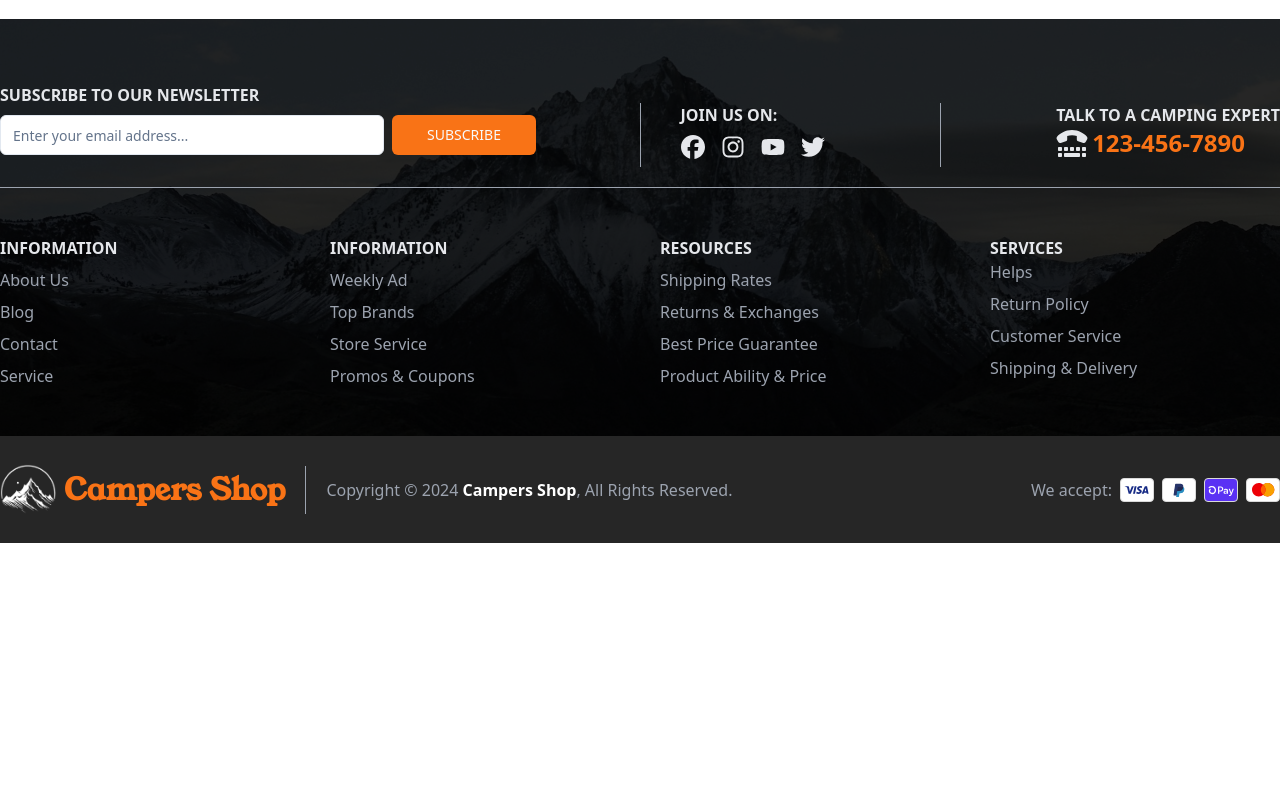
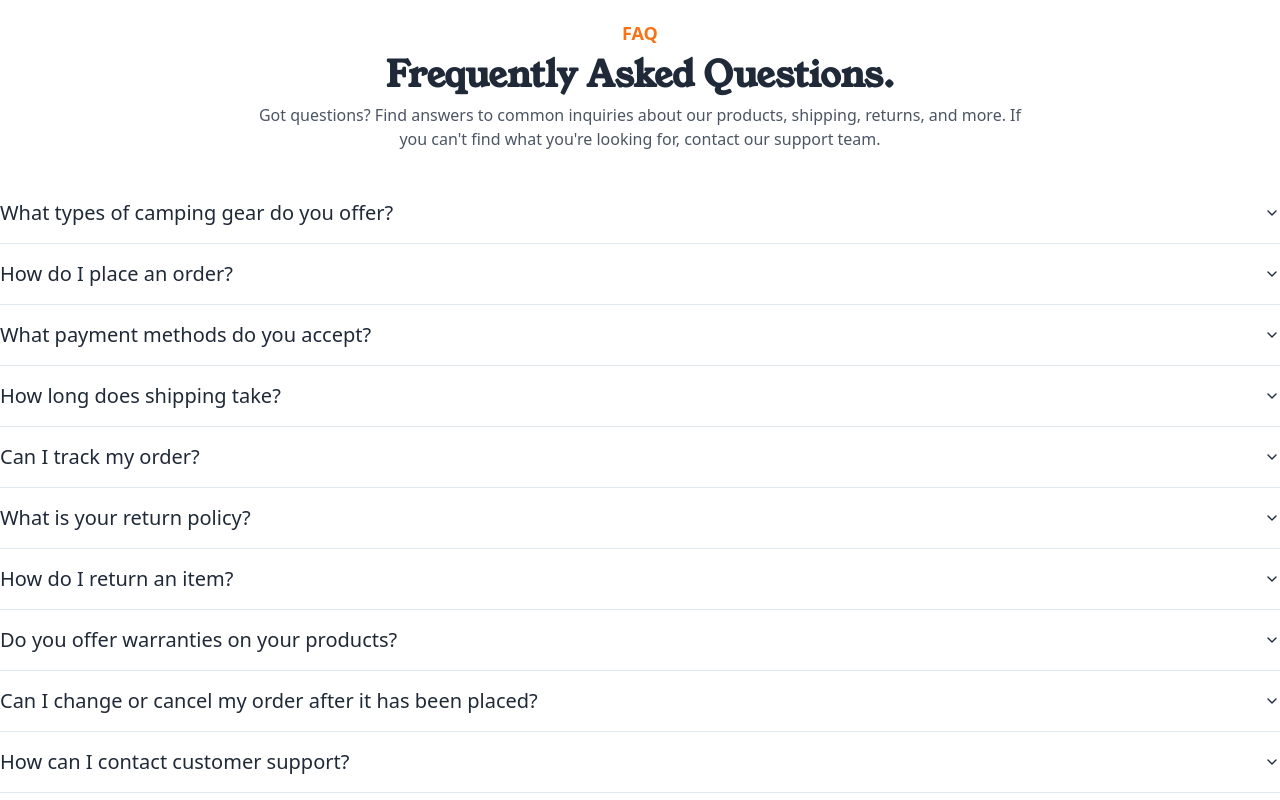
Before and after one commit to shakib2123/Campers-Shop-client, a React (Vite) app: page / in a window 1280 px wide. Shown: the part 2680-3480 px from the top of the page. Before the commit the page ends 3223 px from the top, so only its background shows below. Built offline with nearby package versions, Linux system fonts and the light colour scheme.

Commit message:
FAQ section completed

```diff
--- a/package.json
+++ b/package.json
@@ -10,6 +10,7 @@
     "preview": "vite preview"
   },
   "dependencies": {
+    "@radix-ui/react-accordion": "^1.2.0",
     "@radix-ui/react-dialog": "^1.1.1",
     "@radix-ui/react-label": "^2.1.0",
     "@radix-ui/react-slot": "^1.1.0",
--- /dev/null
+++ b/src/components/FAQ/FAQSection.tsx
@@ -0,0 +1,101 @@
+import {
+  Accordion,
+  AccordionContent,
+  AccordionItem,
+  AccordionTrigger,
+} from "../ui/accordion";
+
+const FAQData = [
+  {
+    id: 1,
+    question: "What types of camping gear do you offer?",
+    answer:
+      "We offer a wide range of camping gear including tents, sleeping bags, cooking equipment, outdoor furniture, and various accessories to enhance your camping experience.",
+  },
+  {
+    id: 2,
+    question: "How do I place an order?",
+    answer:
+      "To place an order, simply browse through our products, add your desired items to the cart, and proceed to checkout. You'll need to provide your shipping information and select a payment method to complete your purchase.",
+  },
+  {
+    id: 3,
+    question: "What payment methods do you accept?",
+    answer:
+      "We accept various payment methods including credit/debit cards and PayPal. For certain regions, we also offer cash on delivery (COD) options.",
+  },
+  {
+    id: 4,
+    question: "How long does shipping take?",
+    answer:
+      "Shipping times vary depending on your location and the shipping method selected. Typically, standard shipping takes 5-7 business days, while express shipping options can deliver within 2-3 business days.",
+  },
+  {
+    id: 5,
+    question: "Can I track my order?",
+    answer:
+      "Yes, once your order is shipped, you will receive a tracking number via email. You can use this number to track your order's progress through our website or the carrier's website.",
+  },
+  {
+    id: 6,
+    question: "What is your return policy?",
+    answer:
+      "We offer a 30-day return policy on most items. If you're not satisfied with your purchase, you can return it for a full refund or exchange. Please ensure the items are in their original condition and packaging.",
+  },
+  {
+    id: 7,
+    question: "How do I return an item?",
+    answer:
+      "To return an item, please contact our customer service team with your order number and the reason for return. They will provide you with a return authorization and instructions on how to send the item back.",
+  },
+  {
+    id: 8,
+    question: "Do you offer warranties on your products?",
+    answer:
+      "Yes, many of our products come with manufacturer warranties. The warranty details can be found on the product page or in the documentation included with your purchase.",
+  },
+  {
+    id: 9,
+    question: "Can I change or cancel my order after it has been placed?",
+    answer:
+      "If you need to change or cancel your order, please contact our customer service team as soon as possible. If the order has not yet been processed or shipped, we will do our best to accommodate your request.",
+  },
+  {
+    id: 10,
+    question: "How can I contact customer support?",
+    answer:
+      "You can contact our customer support team via email at support@campersshop.com or by calling our toll-free number 1-800-123-4567. Our team is available Monday to Friday from 9 AM to 6 PM (EST) to assist you with any inquiries.",
+  },
+];
+
+const FAQSection = () => {
+  return (
+    <section className="my-20 lg:my-28 px-3 lg:px-0">
+      <div className="mx-auto text-center max-w-3xl mb-8 space-y-2">
+        <p className="text-orange-500 font-semibold text-sm md:text-lg">FAQ</p>
+        <h2 className="text-3xl md:text-4xl text-gray-800 font-bold text-center font-young-serif">
+          Frequently Asked Questions.
+        </h2>
+        <p className="text-gray-600">
+          Got questions? Find answers to common inquiries about our products,
+          shipping, returns, and more. If you can't find what you're looking
+          for, contact our support team.
+        </p>
+      </div>
+      <div>
+        <Accordion type="single" collapsible className="w-full">
+          {FAQData.map((item) => (
+            <AccordionItem value={`item-${item.id}`} key={item.id}>
+              <AccordionTrigger className="text-xl text-gray-800">
+                {item.question}
+              </AccordionTrigger>
+              <AccordionContent>{item.answer}</AccordionContent>
+            </AccordionItem>
+          ))}
+        </Accordion>
+      </div>
+    </section>
+  );
+};
+
+export default FAQSection;
--- a/src/components/layout/Footer.tsx
+++ b/src/components/layout/Footer.tsx
@@ -35,7 +35,7 @@ const Footer = () => {
                     placeholder="Enter your email address..."
                   />
                   <Button
-                    className="bg-orange-500 hover:bg-orange-300 w-36"
+                    className="bg-green-500 hover:bg-green-300 w-36"
                     type="submit"
                   >
                     SUBSCRIBE
@@ -110,7 +110,7 @@ const Footer = () => {
                         <path d="M38.3 241.3L15.1 200.6c-9.2-16.2-8.4-36.5 4.5-50C61.4 106.8 144.7 48 256 48s194.6 58.8 236.4 102.6c12.9 13.5 13.7 33.8 4.5 50l-23.1 40.7c-7.5 13.2-23.3 19.3-37.8 14.6l-81.1-26.6c-13.1-4.3-22-16.6-22-30.4V144c-49.6-18.1-104-18.1-153.6 0v54.8c0 13.8-8.9 26.1-22 30.4L76.1 255.8c-14.5 4.7-30.3-1.4-37.8-14.6zM32 336c0-8.8 7.2-16 16-16H80c8.8 0 16 7.2 16 16v32c0 8.8-7.2 16-16 16H48c-8.8 0-16-7.2-16-16V336zm0 96c0-8.8 7.2-16 16-16H80c8.8 0 16 7.2 16 16v32c0 8.8-7.2 16-16 16H48c-8.8 0-16-7.2-16-16V432zM144 320h32c8.8 0 16 7.2 16 16v32c0 8.8-7.2 16-16 16H144c-8.8 0-16-7.2-16-16V336c0-8.8 7.2-16 16-16zm80 16c0-8.8 7.2-16 16-16h32c8.8 0 16 7.2 16 16v32c0 8.8-7.2 16-16 16H240c-8.8 0-16-7.2-16-16V336zm112-16h32c8.8 0 16 7.2 16 16v32c0 8.8-7.2 16-16 16H336c-8.8 0-16-7.2-16-16V336c0-8.8 7.2-16 16-16zm80 16c0-8.8 7.2-16 16-16h32c8.8 0 16 7.2 16 16v32c0 8.8-7.2 16-16 16H432c-8.8 0-16-7.2-16-16V336zm16 80h32c8.8 0 16 7.2 16 16v32c0 8.8-7.2 16-16 16H432c-8.8 0-16-7.2-16-16V432c0-8.8 7.2-16 16-16zM128 432c0-8.8 7.2-16 16-16H368c8.8 0 16 7.2 16 16v32c0 8.8-7.2 16-16 16H144c-8.8 0-16-7.2-16-16V432z" />
                       </svg>
                     </p>
-                    <p className="text-orange-500">123-456-7890</p>
+                    <p className="text-green-500">123-456-7890</p>
                   </div>
                 </div>
               </div>
--- a/src/components/layout/MobileMenu.tsx
+++ b/src/components/layout/MobileMenu.tsx
@@ -56,8 +56,8 @@ const MobileMenu = () => {
               <NavLink
                 key={route.path}
                 className={({ isActive }) =>
-                  ` text-lg font-medium text-gray-800 hover:text-orange-500 py-3 hover:border-b-2 hover:border-orange-500 ${
-                    isActive ? "text-orange-500" : ""
+                  ` text-lg font-medium text-gray-800 hover:text-green-500 py-3 hover:border-b-2 hover:border-green-500 ${
+                    isActive ? "text-green-500" : ""
                   }`
                 }
                 to={route.path}
--- a/src/components/layout/Navbar.tsx
+++ b/src/components/layout/Navbar.tsx
@@ -25,21 +25,11 @@ const Navbar = () => {
           </Link>
         </div>
         <div className="hidden md:flex items-center gap-6">
-          {/* <NavLink
-            className={({ isActive }) =>
-              isActive
-                ? "text-orange-500 border-b-2 border-orange-500 font-medium"
-                : "text-gray-100 hover:text-orange-500 hover:border-b-2 font-medium hover:border-orange-500"
-            }
-            to="/contact-us"
-          >
-            Contact Us
-          </NavLink> */}
           <NavLink
             className={({ isActive }) =>
               isActive
-                ? "text-orange-500 border-b-2 border-orange-500 font-medium"
-                : "text-gray-100 hover:text-orange-500 hover:border-b-2 font-medium hover:border-orange-500"
+                ? "text-green-500 border-b-2 border-green-500 font-medium"
+                : "text-gray-100 hover:text-green-500 hover:border-b-2 font-medium hover:border-green-500"
             }
             to="/products"
           >
@@ -49,8 +39,8 @@ const Navbar = () => {
           <NavLink
             className={({ isActive }) =>
               isActive
-                ? "text-orange-500 border-b-2 border-orange-500 font-medium"
-                : "text-gray-100 hover:text-orange-500 hover:border-b-2 font-medium hover:border-orange-500"
+                ? "text-green-500 border-b-2 border-green-500 font-medium"
+                : "text-gray-100 hover:text-green-500 hover:border-b-2 font-medium hover:border-green-500"
             }
             to="/about"
           >
@@ -62,8 +52,8 @@ const Navbar = () => {
             className={({ isActive }) =>
               `font-medium flex items-center gap-1 ${
                 isActive
-                  ? "text-orange-500"
-                  : "text-gray-100 hover:text-orange-500"
+                  ? "text-green-500"
+                  : "text-gray-100 hover:text-green-500"
               }`
             }
             to="/cart"
@@ -88,8 +78,8 @@ const Navbar = () => {
             className={({ isActive }) =>
               `font-medium flex items-center gap-1 ${
                 isActive
-                  ? "text-orange-500"
-                  : "text-gray-100 hover:text-orange-500"
+                  ? "text-green-500"
+                  : "text-gray-100 hover:text-green-500"
               }`
             }
             to="/wishlist"
--- /dev/null
+++ b/src/components/ui/accordion.tsx
@@ -0,0 +1,56 @@
+import * as React from "react"
+import * as AccordionPrimitive from "@radix-ui/react-accordion"
+import { ChevronDown } from "lucide-react"
+
+import { cn } from "@/lib/utils"
+
+const Accordion = AccordionPrimitive.Root
+
+const AccordionItem = React.forwardRef<
+  React.ElementRef<typeof AccordionPrimitive.Item>,
+  React.ComponentPropsWithoutRef<typeof AccordionPrimitive.Item>
+>(({ className, ...props }, ref) => (
+  <AccordionPrimitive.Item
+    ref={ref}
+    className={cn("border-b", className)}
+    {...props}
+  />
+))
+AccordionItem.displayName = "AccordionItem"
+
+const AccordionTrigger = React.forwardRef<
+  React.ElementRef<typeof AccordionPrimitive.Trigger>,
+  React.ComponentPropsWithoutRef<typeof AccordionPrimitive.Trigger>
+>(({ className, children, ...props }, ref) => (
+  <AccordionPrimitive.Header className="flex">
+    <AccordionPrimitive.Trigger
+      ref={ref}
+      className={cn(
+        "flex flex-1 items-center justify-between py-4 font-medium transition-all hover:underline [&[data-state=open]>svg]:rotate-180",
+        className
+      )}
+      {...props}
+    >
+      {children}
+      <ChevronDown className="h-4 w-4 shrink-0 transition-transform duration-200" />
+    </AccordionPrimitive.Trigger>
+  </AccordionPrimitive.Header>
+))
+AccordionTrigger.displayName = AccordionPrimitive.Trigger.displayName
+
+const AccordionContent = React.forwardRef<
+  React.ElementRef<typeof AccordionPrimitive.Content>,
+  React.ComponentPropsWithoutRef<typeof AccordionPrimitive.Content>
+>(({ className, children, ...props }, ref) => (
+  <AccordionPrimitive.Content
+    ref={ref}
+    className="overflow-hidden text-sm transition-all data-[state=closed]:animate-accordion-up data-[state=open]:animate-accordion-down"
+    {...props}
+  >
+    <div className={cn("pb-4 pt-0", className)}>{children}</div>
+  </AccordionPrimitive.Content>
+))
+
+AccordionContent.displayName = AccordionPrimitive.Content.displayName
+
+export { Accordion, AccordionItem, AccordionTrigger, AccordionContent }
--- a/src/pages/Home/HomePage.tsx
+++ b/src/pages/Home/HomePage.tsx
@@ -3,6 +3,7 @@ import HeroSection from "../../components/layout/HeroSection";
 import Navbar from "../../components/layout/Navbar";
 import TestimonialSection from "@/components/testimonial/TestimonialSection";
 import Footer from "@/components/layout/Footer";
+import FAQSection from "@/components/FAQ/FAQSection";
 
 const HomePage = () => {
   return (
@@ -13,6 +14,7 @@ const HomePage = () => {
         {/* Todo: Best Selling Products */}
         <CategorySection />
         <TestimonialSection />
+        <FAQSection />
       </div>
       <Footer />
     </div>
```
Also changed, not shown: 1 other file (tests, documents, lock files or other folders).
